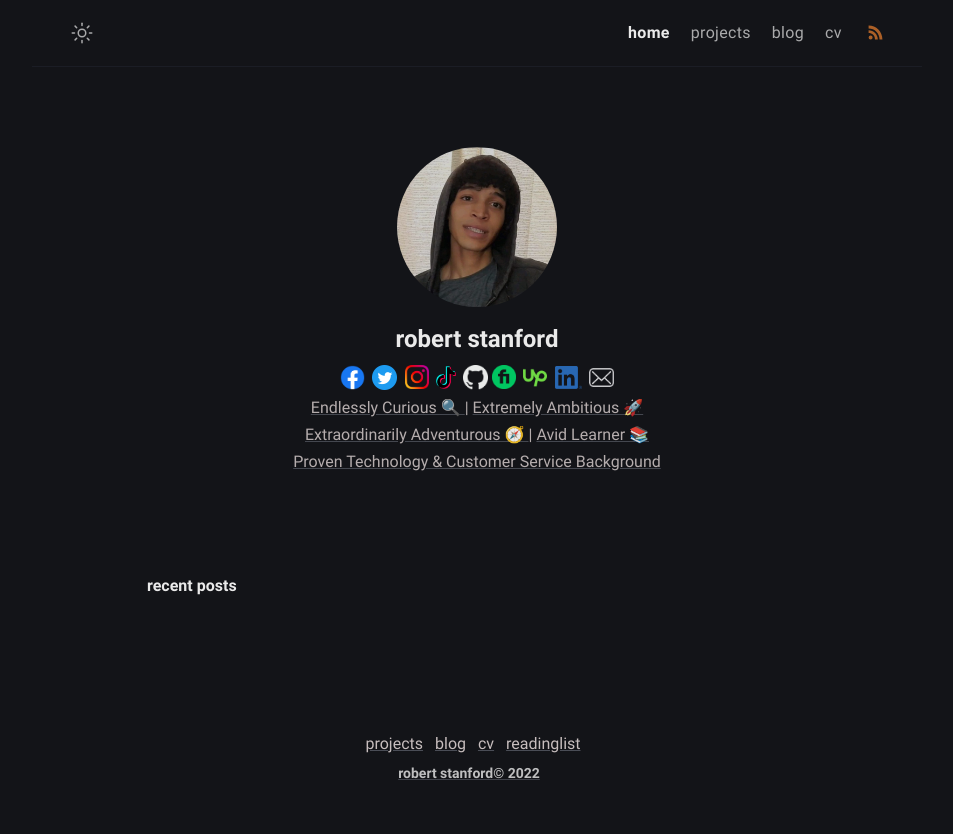
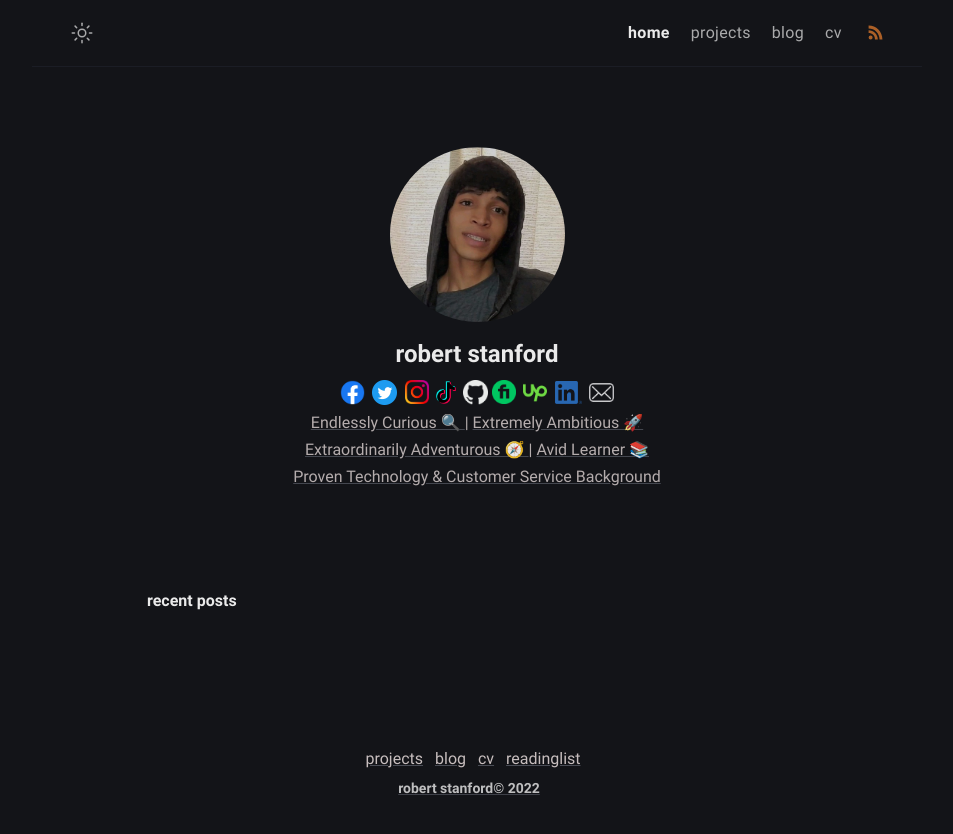
Before and after one commit to shmor3/personal-site, a Jekyll site: the page built from index.md, in a window 1280 px wide. Shown: the top 834 px of the page, without its empty margins (163-1116 px from the left). Built offline with Jekyll 4.4.1, drawn with Linux system fonts in a browser that asks for light colours.

Commit message:
style updates

```diff
--- a/_includes/author.html
+++ b/_includes/author.html
@@ -4,6 +4,7 @@
     class="author-avatar"
     src="{{ site.author.avatar }}"
     alt="{{ site.author.username }}"
+    height="175rem"
   />
 </a>
   <h2 class="author-name"><a href="/">{{ site.author.name }}</a></h2>
--- a/_sass/klise/_layout.scss
+++ b/_sass/klise/_layout.scss
@@ -190,7 +190,6 @@
   }
 
   .author-avatar {
-    height: 10rem;
     border-radius: 100%;
     user-select: none;
     background-color: $black;
```
Also changed, not shown: 5 other files.
